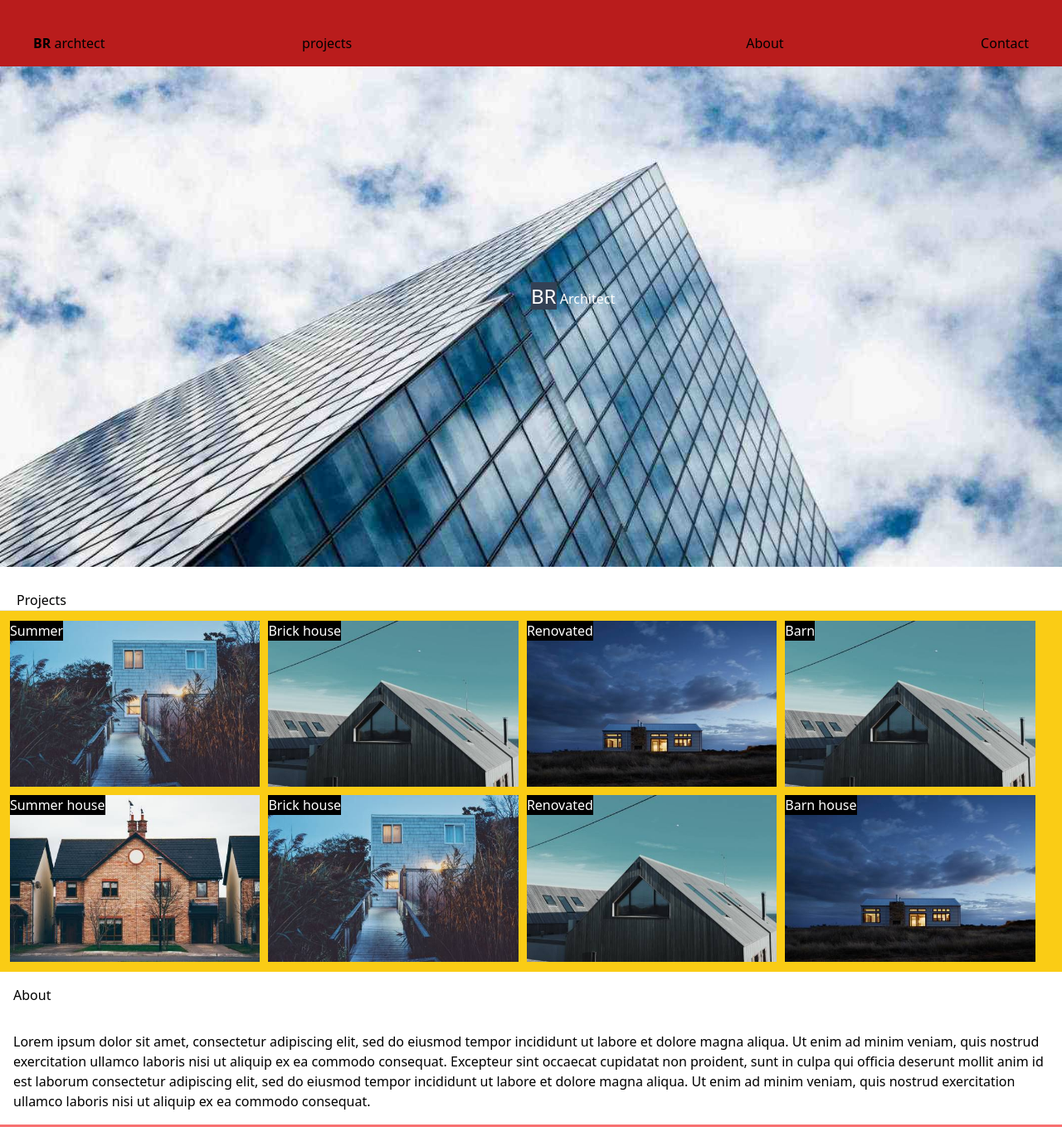
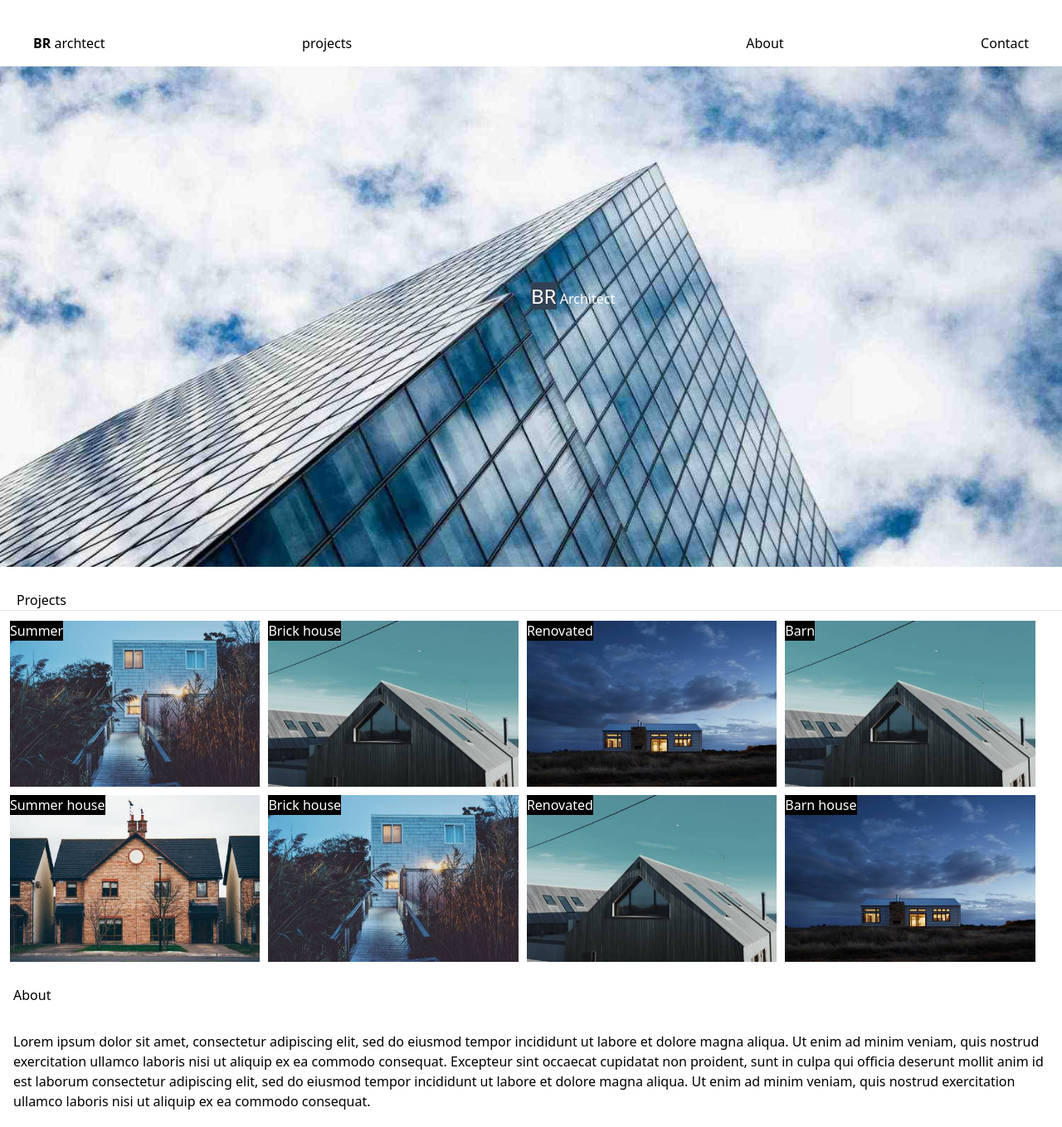
Before and after one commit to ndivine-eng/archtect.tailwind, a website: page html/index.html in a window 1280 px wide. Shown: the top 1358 px of the page at 83% size. Drawn offline with Linux system fonts and the light colour scheme.

Commit message:
this tail

```diff
--- a/html/index.html
+++ b/html/index.html
@@ -9,7 +9,7 @@
 <body>
     <!--header section-->
     <header>
-        <nav class="w-full  h-6 z-10 fixed p-10 bg-red-700 max-[767px]:block">
+        <nav class="w-full  h-6 z-10 fixed p-10 bg-white max-[767px]:block">
             <ul class="flex justify-between">
                 <a href="#" class="hover:bg-slate-500"> <span class="font-bold">BR </span>archtect</a>
                 <a href="#projects" class="hover:bg-slate-500">projects</a>
@@ -29,7 +29,7 @@
         <h1 class="ml-5">Projects</h1>
         <hr>
         <!-- houses picture-->
-        <div class="flex flex-wrap gap-[10px] p-3 w-full bg-yellow-400 max-[767px]:block">
+        <div class="flex flex-wrap gap-[10px] p-3 w-full  max-[767px]:block">
             <div class="relative w-[24%] max-[767px]:w-full md:"><img src="./images/summer house 1.jpg" alt="">
                 <p class="absolute top-0 left-0 bg-black text-white">Summer</p>
             </div>
@@ -70,7 +70,7 @@
                      exercitation ullamco laboris nisi ut aliquip ex ea
                       commodo consequat.</p>
         <!--people-->
-        <div class="w-full p-4 gap-[10px] bg-red-400 flex max-[767px]:block ">
+        <div class="w-full p-4 gap-[10px]  flex max-[767px]:block ">
             <div class=""><img src="./images/John Doe.jpg" alt="">
             <h1>John Doe</h1>
             <p class="text-gray-400">CEO & Founder</p>
```
Also changed, not shown: src/output.css.
